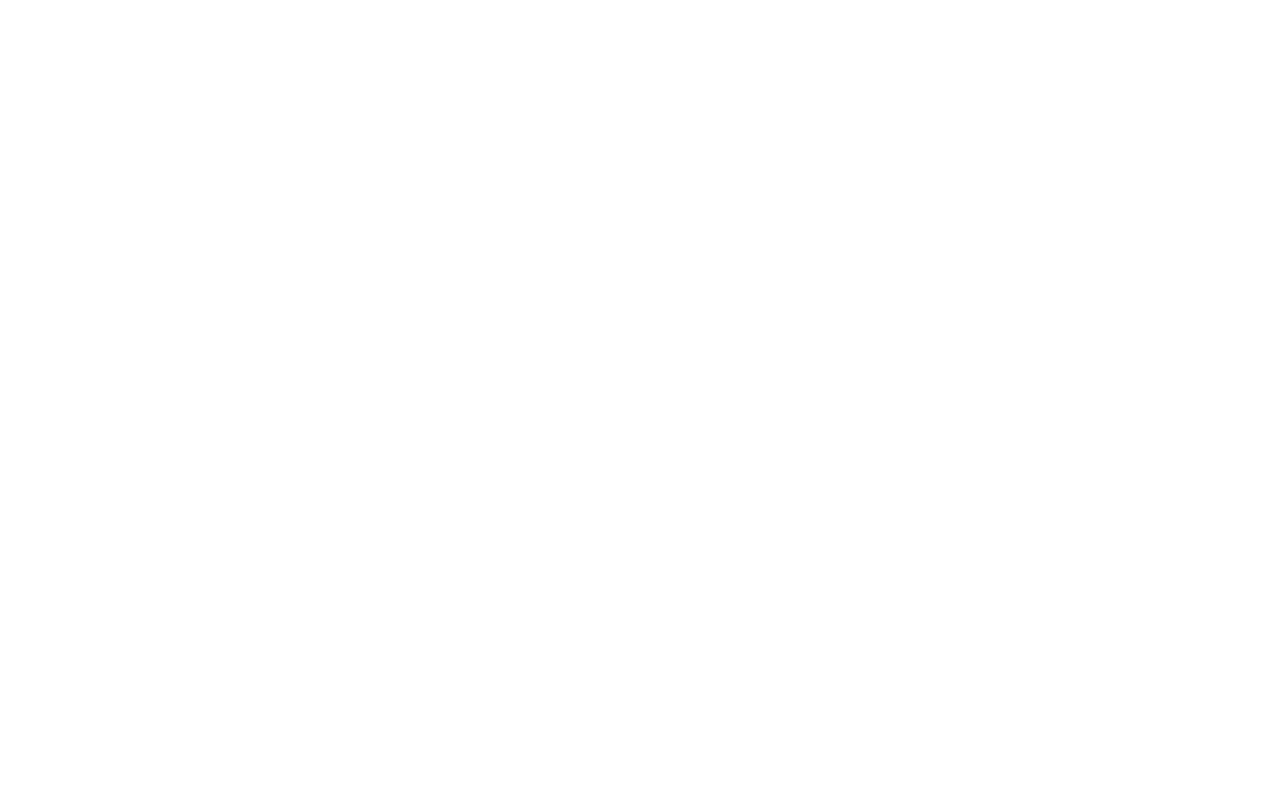
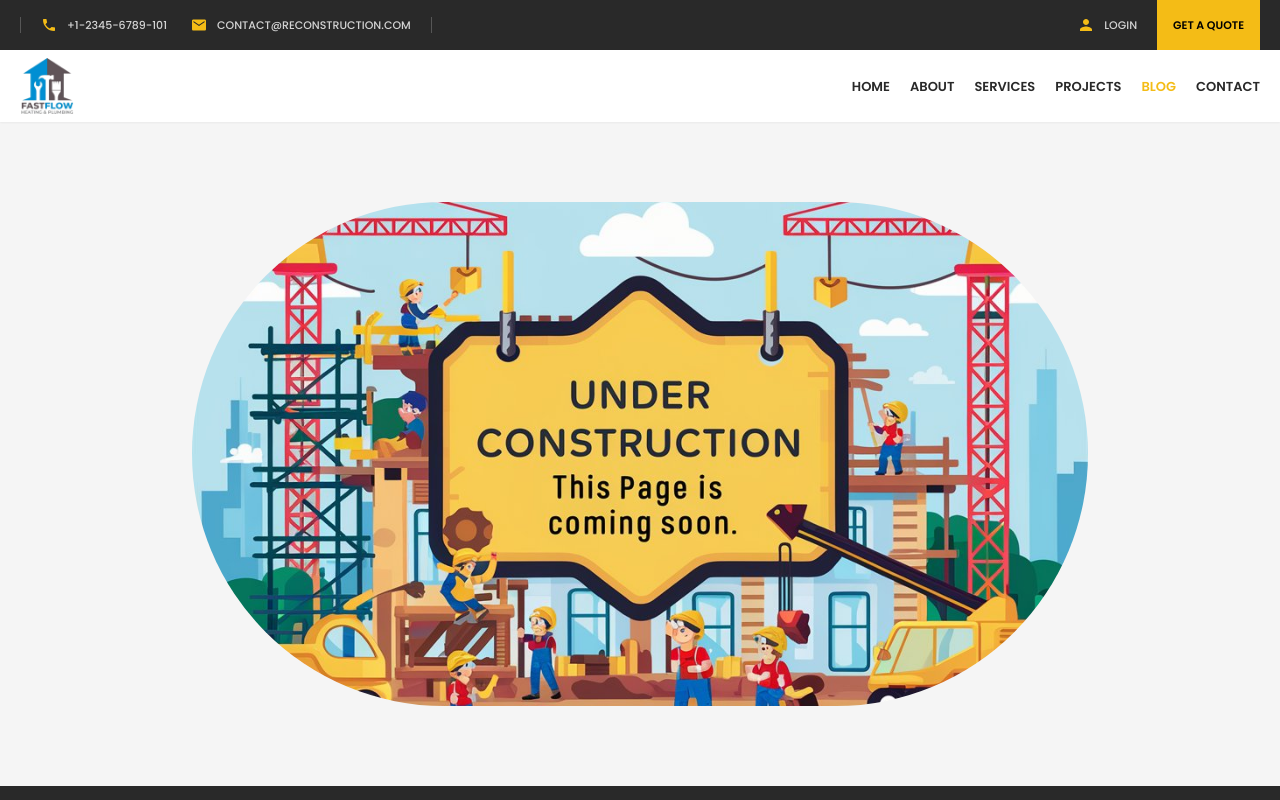
Before and after one commit to sababashfak/fastflow_frontend, a React (Vite) app: page /blog in a window 1280 px wide. Before the commit this address had no page. Shown: the top 800 px of the page. Built offline with nearby package versions, Linux system fonts and the light colour scheme.

Commit message:
under construction page added

```diff
--- a/src/App.tsx
+++ b/src/App.tsx
@@ -1,6 +1,7 @@
 import { BrowserRouter, Route, Routes } from "react-router-dom";
 import "./App.css";
 import Layout from "./components/shared/Layout";
+import UnderConstruction from "./components/shared/UnderConstruction";
 import { Toaster } from "./components/ui/sonner";
 import Home from "./pages/Home";
 
@@ -12,6 +13,14 @@
         <Routes>
           <Route path="/" element={<Layout />}>
             <Route path="" index element={<Home />} />
+            <Route path="about" element={<UnderConstruction />} />
+            <Route path="services" element={<UnderConstruction />} />
+            <Route path="projects" element={<UnderConstruction />} />
+            <Route path="blog" element={<UnderConstruction />} />
+            <Route path="contact" element={<UnderConstruction />} />
+            <Route path="login" element={<UnderConstruction />} />
+            <Route path="privacy-policy" element={<UnderConstruction />} />
+            <Route path="terms-of-use" element={<UnderConstruction />} />
           </Route>
         </Routes>
       </BrowserRouter>
--- a/src/components/Home/HeroSlide.tsx
+++ b/src/components/Home/HeroSlide.tsx
@@ -28,7 +28,7 @@
           </p>
           <Link
             to={slide.btnUrl!}
-            className="inline-block rounded-full border-2 border-primary bg-transparent px-5 py-3 font-semibold text-primary duration-300 hover:bg-primary hover:text-white"
+            className="inline-block rounded-full border-2 border-primary bg-transparent px-5 py-3 font-semibold text-primary duration-300 hover:bg-primary hover:text-dark"
           >
             {slide.btnText}
           </Link>
--- a/src/components/shared/ScrollToTop.tsx
+++ b/src/components/shared/ScrollToTop.tsx
@@ -28,7 +28,7 @@
     <button
       onClick={handleClick}
       className={cn(
-        "invisible fixed bottom-16 right-4 z-[99] translate-y-[30px] opacity-0 duration-300",
+        "invisible fixed bottom-10 right-4 z-[99] translate-y-[30px] opacity-0 duration-300",
         isVisible && "visible translate-y-0 opacity-100",
       )}
     >
--- /dev/null
+++ b/src/components/shared/UnderConstruction.tsx
@@ -0,0 +1,17 @@
+const UnderConstruction = () => {
+  return (
+    <section className="py-16 md:py-20">
+      <div className="container">
+        <div className="mx-auto aspect-video max-w-4xl overflow-hidden rounded-full bg-white">
+          <img
+            className="h-full w-full object-cover"
+            src="/under-construction.jpg"
+            alt="Under Construction"
+          />
+        </div>
+      </div>
+    </section>
+  );
+};
+
+export default UnderConstruction;
```
Also changed, not shown: public/page-not-found.png (added), public/under-construction.jpg (added).
